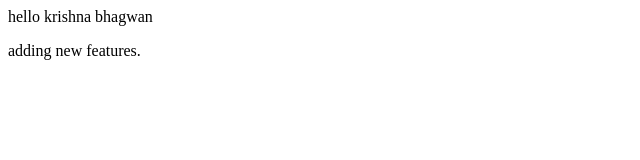
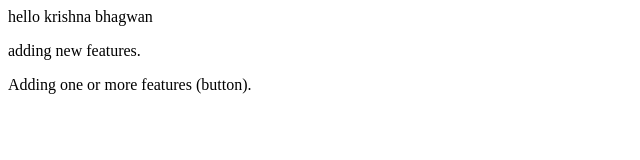
Before and after one commit to krishna-njr/localRepo, a plain HTML site: page index.html in a window 1280 px wide. Shown: the whole page, without its empty margins (0-640 px from the left). Drawn offline with Linux system fonts and the light colour scheme.

```diff
--- a/index.html
+++ b/index.html
@@ -1,2 +1,3 @@
 <p>hello krishna bhagwan</p>
-<p>adding new features.</p>
+<p>adding new features. </p>
+<p>Adding one or more features (button).</p>
```
